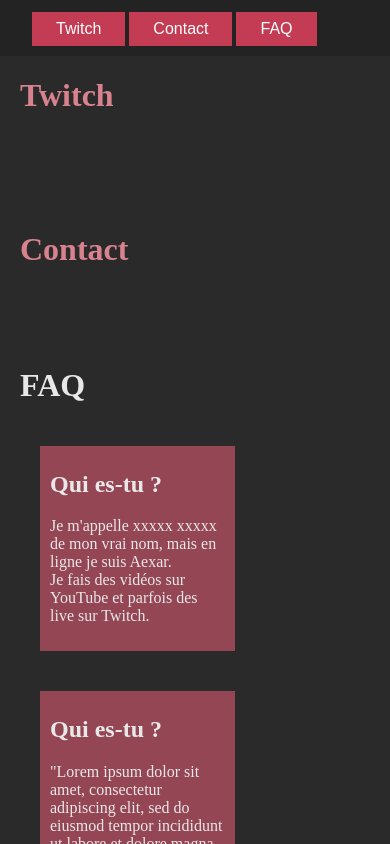
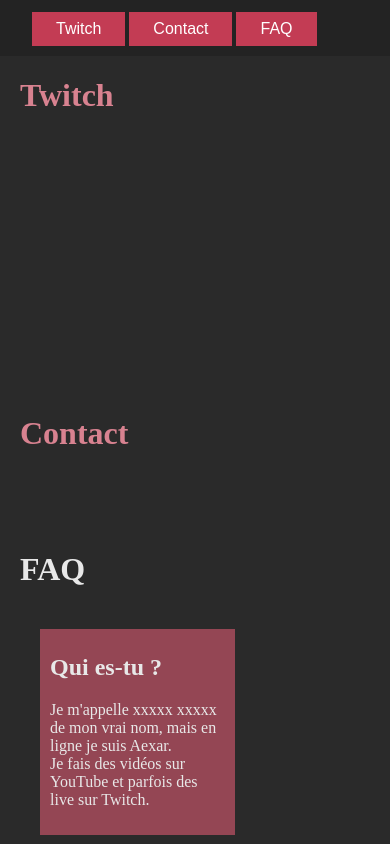
Before and after one commit to Aexar/Website, a plain HTML site: page index.html in a window 390 px wide. Shown: the top 844 px of the page. Drawn offline with Linux system fonts and the light colour scheme; a script that the page names is missing.

Commit message:
Moar responsive for twitch

```diff
--- a/css/styles.css
+++ b/css/styles.css
@@ -82,8 +82,8 @@
     display: none;
   }
   #twitch-embed{
-    width:100%;
-    height: 56.25%;
+    width:90vw;
+    height: 50.625vw;
     margin: 0 0 0 20px;
     display: inline-block;
   }
```
